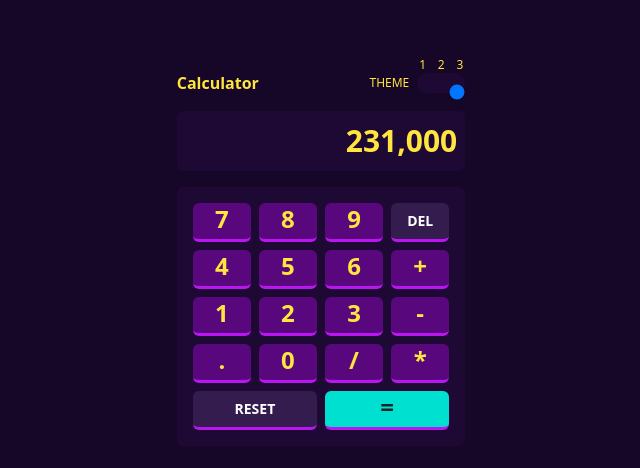
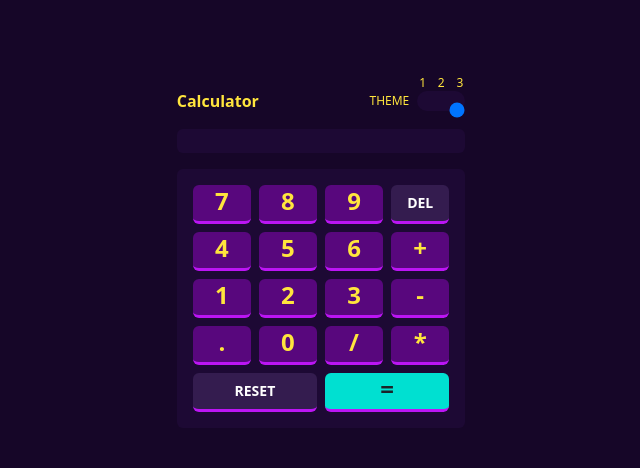
Before and after one commit to SulabhShrestha/FrontendMentor-Calculator, a React (Create React App) app: page / in a window 1280 px wide. Shown: the part 142-610 px from the top of the page, without its empty margins (319-959 px from the left). Built offline with nearby package versions, Linux system fonts and the light colour scheme.

Commit message:
Added calculation logic

```diff
--- a/src/App.js
+++ b/src/App.js
@@ -2,13 +2,16 @@
 
 import './App.css';
 import Calculator from './components/Calculator';
+import CalcValueProvider from './context/CalcValueProvider';
 import ThemeProvider, { ThemeContext } from './context/ThemeProvider';
 
 function App() {
 
   return (
     <ThemeProvider>
+      <CalcValueProvider>
         <Calculator />
+      </CalcValueProvider>
     </ThemeProvider>
   );
 }
--- a/src/components/CalcHeader.jsx
+++ b/src/components/CalcHeader.jsx
@@ -25,7 +25,7 @@ function CalcHeader() {
           list="markers"
           min={1}
           max={3}
-          className="appearance-none h-5 w-12 bg-screen rounded-full outline-none py-2"
+          className="appearance-none h-5 w-12 bg-screen rounded-full outline-none py-2 cursor-pointer"
           value={currentTheme}
           onChange={(e) => setCurrentTheme(e.target.value)}
         />
--- a/src/components/CalcKey.jsx
+++ b/src/components/CalcKey.jsx
@@ -1,8 +1,10 @@
 import { useContext } from "react";
 import { ThemeContext } from "../context/ThemeProvider";
+import { CalcValueContext } from "../context/CalcValueProvider";
 
 function CalcKey({title, className}) {
   const { currentTheme } = useContext(ThemeContext);
+  const {dispatch: calcKeyDispatch} = useContext(CalcValueContext);
 
   let textColor =
     currentTheme == 1 || currentTheme == 2 ? "text-dark" : "text-light-yellow";
@@ -14,8 +16,20 @@ function CalcKey({title, className}) {
   textColor =
     title.includes("=") && currentTheme == 3 ? "text-dark" : textColor;
 
+
+  function handleClick(){
+    if(title.includes("DEL")){
+      calcKeyDispatch({type: "del"});
+    }else if(title.includes("=")){
+      calcKeyDispatch({type: "equal"});
+    }else{
+      calcKeyDispatch({type: "num", payload: title});
+    }
+  }
+
+
   return (
-    <div className={className}>
+    <div className={className} onClick={ handleClick}>
       <p className={`${textColor}`}>{title}</p>
     </div>
   );
--- a/src/components/Calculator.jsx
+++ b/src/components/Calculator.jsx
@@ -9,7 +9,7 @@ function Calculator() {
   return (
     <main className="App h-[100vh]" data-theme={`theme${currentTheme}`}>
       <div className="calc-btn bg-main h-full flex flex-col items-center justify-center">
-        <div className="w-sm">
+        <div className="max-w-sm">
           <CalcHeader />
           <Display />
           <Keypad />
--- a/src/components/Display.jsx
+++ b/src/components/Display.jsx
@@ -1,8 +1,10 @@
 import { useContext } from "react";
 import { ThemeContext } from "../context/ThemeProvider";
+import { CalcValueContext } from "../context/CalcValueProvider";
 
 function Display() {
   const { currentTheme } = useContext(ThemeContext);
+  const {calcValue} = useContext(CalcValueContext);
 
   const textColor =
     currentTheme == 1
@@ -12,8 +14,8 @@ function Display() {
       : "text-light-yellow";
 
     return (
-      <div className="display bg-screen rounded-md my-4 text-3xl font-bold py-3 px-2">
-        <p className={`text-right ${textColor}`}>231,000</p>
+      <div className="display bg-screen rounded-md my-4 text-3xl font-bold py-3 px-2 overflow-scroll">
+        <p className={`text-right  ${textColor}`}>{calcValue}</p>
       </div>
     );
 }
--- a/src/components/Keypad.jsx
+++ b/src/components/Keypad.jsx
@@ -24,7 +24,7 @@ function Keypad() {
   ];
 
   const defaultBtnTheme =
-    "border-b-[3px] border-key-shadow rounded-md ";
+    "border-b-[3px] border-key-shadow rounded-md cursor-pointer";
   return (
     <div className="calculator grid grid-cols-4 grid-rows-4 gap-2 bg-keypad p-4 rounded-md text-2xl font-bold ">
       {keys.map((key) => (
--- /dev/null
+++ b/src/context/CalcValueProvider.jsx
@@ -0,0 +1,48 @@
+import { createContext, useReducer } from "react";
+
+const CalcValueContext = createContext(null);
+
+function CalcValueProvider({ children }) {
+  const [calcValue, dispatch] = useReducer(calcAction, "");
+  return (
+    <CalcValueContext.Provider value={{ calcValue, dispatch }}>
+      {children}
+    </CalcValueContext.Provider>
+  );
+}
+
+function calcAction(state, action) {
+  switch (action.type) {
+    case "num":
+      return state + action.payload;
+
+    case "equal":
+      const result = handleEqual(state);
+      if (isNaN(result)) return state;
+      return result;
+
+    case "del":
+        return state.slice(0, -1);
+
+    default:
+      return state;
+  }
+}
+function handleEqual(data) {
+    try{
+// extracting the numbers and the operator
+  const operator = data.match(/[+*-/]/g)[0];
+  const numbers = data.match(/\d+/g).map(Number);
+
+  // calculating the result
+  let result = eval(`${numbers[0]} ${operator} ${numbers[1]}`);
+  return result;
+    }
+    catch{
+        return data;
+    }
+
+}
+
+export default CalcValueProvider;
+export { CalcValueContext };
```
